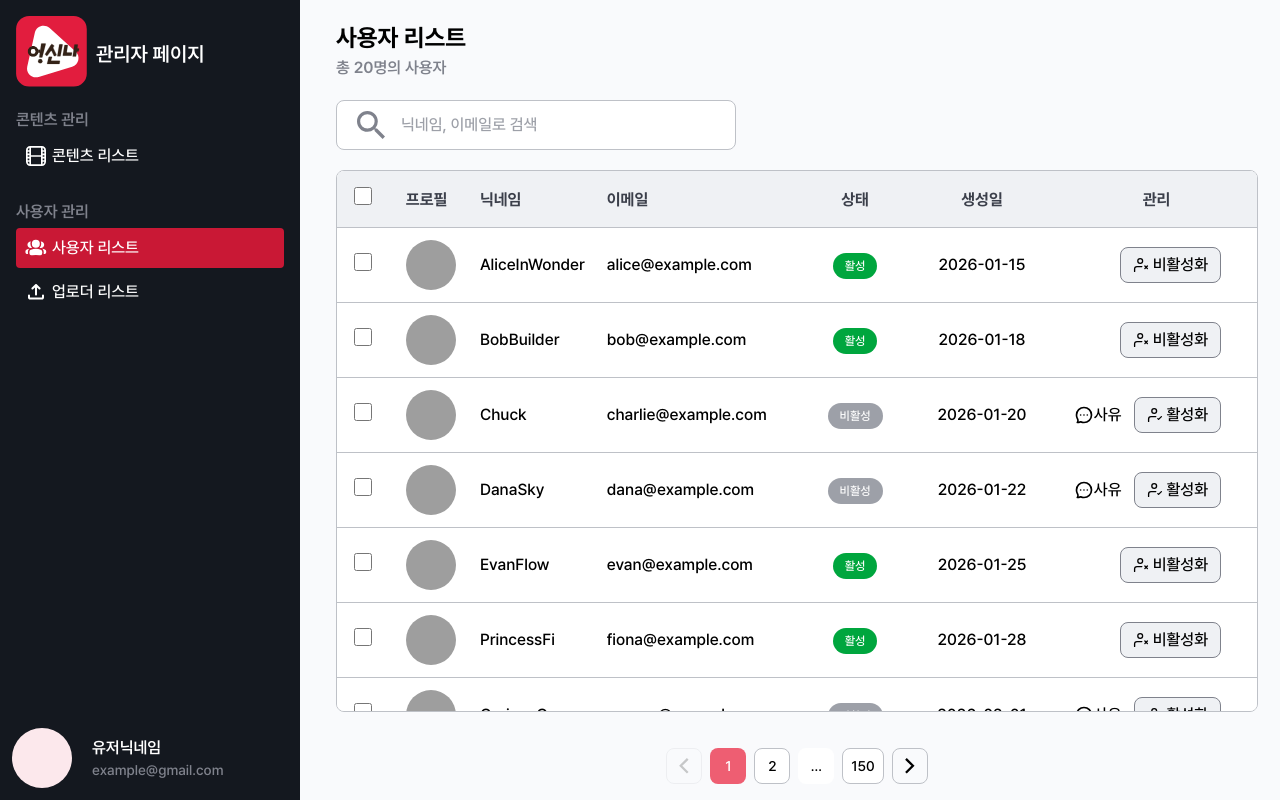
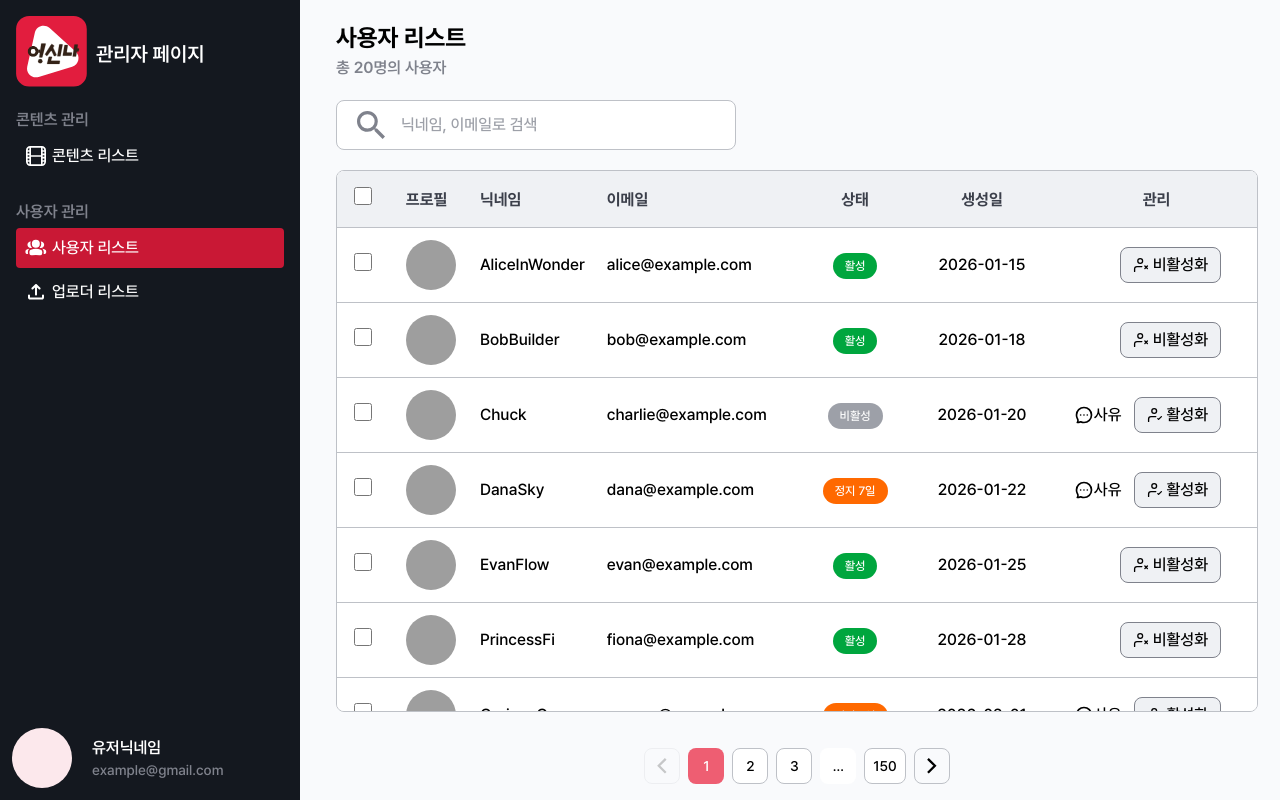
Before and after one commit to Adults-Nara/Adults-Nara_FE, a Next.js app in the folder apps/admin/: page /user in a window 1280 px wide. Built offline with nearby package versions, Linux system fonts and the light colour scheme; grey boxes are pictures that could not be loaded.

Commit message:
[ASN-70] fix: 리뷰사항 개선

```diff
--- a/apps/admin/src/app/layout.tsx
+++ b/apps/admin/src/app/layout.tsx
@@ -1,19 +1,8 @@
 import type { Metadata } from 'next';
-import { Geist, Geist_Mono } from 'next/font/google';
 import './globals.css';
 
-const geistSans = Geist({
-  variable: '--font-geist-sans',
-  subsets: ['latin'],
-});
-
-const geistMono = Geist_Mono({
-  variable: '--font-geist-mono',
-  subsets: ['latin'],
-});
-
 export const metadata: Metadata = {
-  title: '어르신나라 관리자 페이지',
+  title: '어신나 관리자 페이지',
   description: '어르신나라 관리자 페이지 입니다.',
 };
 
@@ -24,9 +13,7 @@ export default function RootLayout({
 }>) {
   return (
     <html lang="ko" className="custom-scrollbar">
-      <body
-        className={`${geistSans.variable} ${geistMono.variable} custom-scrollbar h-dvh bg-gray-100 antialiased`}
-      >
+      <body className={`custom-scrollbar h-dvh bg-gray-100 antialiased`}>
         {children}
       </body>
     </html>
--- a/apps/admin/src/components/common/DataTable.tsx
+++ b/apps/admin/src/components/common/DataTable.tsx
@@ -40,7 +40,8 @@ export function DataTable<T extends { id: string }>({
       onSelectChange?.(data.map((item) => item.id)); // 모두 선택
     }
   };
-  const isAllSelected = data.length > 0 && selectedIds.length === data.length;
+  const isAllSelected =
+    data.length > 0 && data.every((item) => selectedIds.includes(item.id));
   return (
     <div className="max-h-150 w-full overflow-auto rounded-lg border border-gray-500 bg-white">
       <table className="w-full min-w-230 table-fixed text-left">
@@ -69,7 +70,7 @@ export function DataTable<T extends { id: string }>({
           {isLoading ? (
             <tr>
               <td
-                colSpan={columns.length}
+                colSpan={columns.length + 1}
                 className="p-10 text-center text-gray-400"
               >
                 로딩 중...
--- a/apps/admin/src/components/common/Pagination.tsx
+++ b/apps/admin/src/components/common/Pagination.tsx
@@ -11,7 +11,7 @@ interface PaginationProps {
 
 export default function Pagination({
   totalPages,
-  showMaxSize = 15,
+  showMaxSize = 7,
   currentPage,
 }: PaginationProps) {
   const router = useRouter();
@@ -42,8 +42,9 @@ export default function Pagination({
     if (currentPage > 3) pages.push('...');
 
     // 현재 페이지 주변 번호 계산
-    const start = Math.max(2, currentPage - 1);
-    const end = Math.min(totalPages - 1, currentPage + 1);
+    const half = Math.floor((showMax - 2) / 2); // 첫/마지막 페이지 제외
+    const start = Math.max(2, currentPage - half);
+    const end = Math.min(totalPages - 1, currentPage + half);
 
     for (let i = start; i <= end; i++) {
       pages.push(i);
--- a/apps/admin/src/components/content/ContentListContainer.tsx
+++ b/apps/admin/src/components/content/ContentListContainer.tsx
@@ -1,7 +1,7 @@
 'use client';
 import { useState } from 'react';
 
-import { CONTENT_COLUMNS } from '@components/content';
+import { CONTENT_COLUMNS } from './contentColumns';
 import { MOCK_CONTENTS } from '@/types/content';
 import { DataTable, Pagination } from '@components/common';
 import {
@@ -39,10 +39,7 @@ const ContentListContainer = ({ currentPage }: ContentListContainerProps) => {
     console.log('선택삭제', selectedIds);
   };
 
-  const columns = CONTENT_COLUMNS(
-    (id) => handlerEdit(id),
-    (id) => handlerDelete(id),
-  );
+  const columns = CONTENT_COLUMNS(handlerEdit, handlerDelete);
   return (
     <div className="flex flex-col gap-5">
       {/* 제목섹션 */}
--- a/apps/admin/src/components/user/UploaderListContainer.tsx
+++ b/apps/admin/src/components/user/UploaderListContainer.tsx
@@ -35,9 +35,9 @@ const UploaderListContainer = ({ currentPage }: UploaderListContainerProps) => {
   };
 
   const columns = USER_COLUMNS(
-    (id) => handlerActive(id),
-    (id) => handlerDeactivated(id),
-    (reason) => handlerReason(reason),
+    handlerActive,
+    handlerDeactivated,
+    handlerReason,
   );
   return (
     <div className="flex flex-col gap-5">
--- a/apps/admin/src/components/user/UserListContainer.tsx
+++ b/apps/admin/src/components/user/UserListContainer.tsx
@@ -35,9 +35,9 @@ const UserListContainer = ({ currentPage }: UserListContainerProps) => {
   };
 
   const columns = USER_COLUMNS(
-    (id) => handlerActive(id),
-    (id) => handlerDeactivated(id),
-    (reason) => handlerReason(reason),
+    handlerActive,
+    handlerDeactivated,
+    handlerReason,
   );
   return (
     <div className="flex flex-col gap-5">
--- a/apps/admin/src/components/user/userColumns.tsx
+++ b/apps/admin/src/components/user/userColumns.tsx
@@ -4,6 +4,17 @@ import { Column } from '@components/common';
 
 import { Button, Comment, UserCheck, UserX } from '@repo/ui';
 import Image from 'next/image';
+
+const STATUS_MAP: Record<
+  UserData['status'],
+  { label: string; className: string }
+> = {
+  ACTIVE: { label: '활성', className: 'bg-green-600 text-white' },
+  DEACTIVATED: { label: '비활성', className: 'bg-gray-600 text-white' },
+  SUSPENDED_7: { label: '정지 7일', className: 'bg-orange-500 text-white' },
+  SUSPENDED_15: { label: '정지 15일', className: 'bg-orange-600 text-white' },
+  SUSPENDED_30: { label: '정지 30일', className: 'bg-red-500 text-white' },
+};
 
 export const USER_COLUMNS = (
   onActive: (id: string) => void,
@@ -46,13 +57,9 @@ export const USER_COLUMNS = (
     align: 'center',
     render: (item) => (
       <span
-        className={`body4 rounded-full px-3 py-1.5 ${
-          item.status === 'ACTIVE'
-            ? 'bg-green-600 text-white'
-            : 'bg-gray-600 text-white'
-        }`}
+        className={`body4 rounded-full px-3 py-1.5 ${STATUS_MAP[item.status].className}`}
       >
-        {item.status === 'ACTIVE' ? '활성' : '비활성'}
+        {STATUS_MAP[item.status].label}
       </span>
     ),
   },
--- a/packages/ui/src/styles/tokens.css
+++ b/packages/ui/src/styles/tokens.css
@@ -32,14 +32,14 @@
 }
 
 @font-face {
-  font-family: 'Pretendard';
+  font-family: Pretendard;
   src: url('./fonts/Pretendard-Bold.otf') format('opentype');
   font-weight: 700;
   font-style: normal;
   font-display: swap;
 }
 @font-face {
-  font-family: 'Pretendard';
+  font-family: Pretendard;
   src: url('./fonts/Pretendard-SemiBold.otf') format('opentype');
   font-weight: 600;
   font-style: normal;
@@ -47,7 +47,7 @@
 }
 
 @font-face {
-  font-family: 'Pretendard';
+  font-family: Pretendard;
   src: url('./fonts/Pretendard-Medium.otf') format('opentype');
   font-weight: 500;
   font-style: normal;
```
